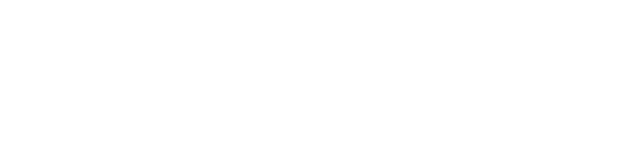
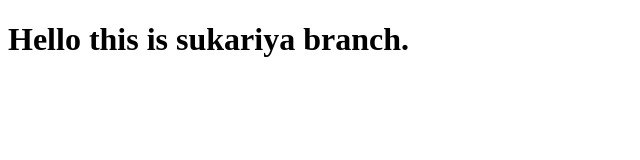
Before and after one commit to sukvij/gitPractice, a plain HTML site: page index.html in a window 1280 px wide. Shown: the whole page, without its empty margins (0-640 px from the left). Drawn offline with Linux system fonts and the light colour scheme.

Commit message:
sukariya commit

```diff
--- a/index.html
+++ b/index.html
@@ -6,5 +6,6 @@
     <title>Document</title>
 </head>
 <body>
+    <h1>Hello this is sukariya branch.</h1>
 </body>
 </html>
```
